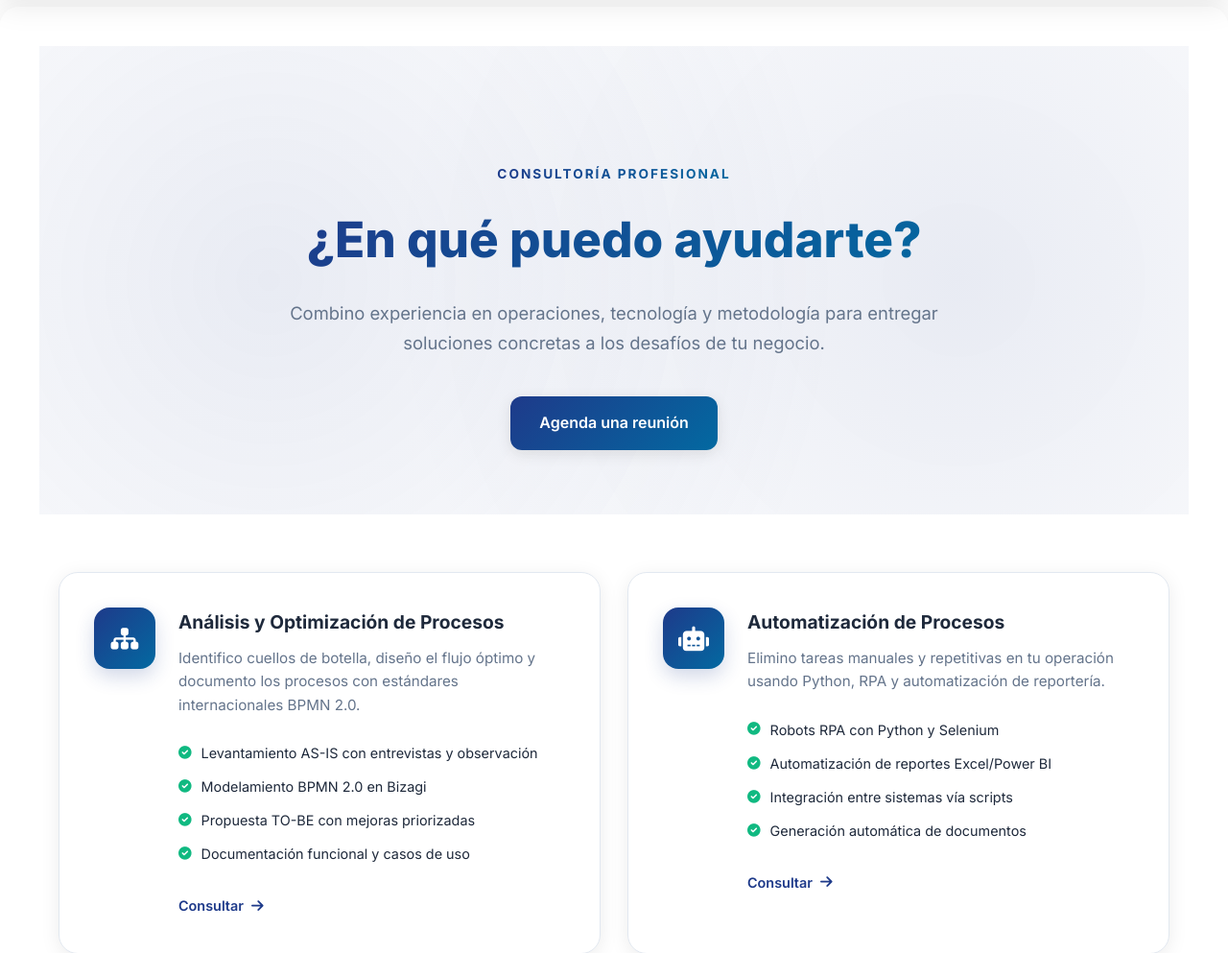
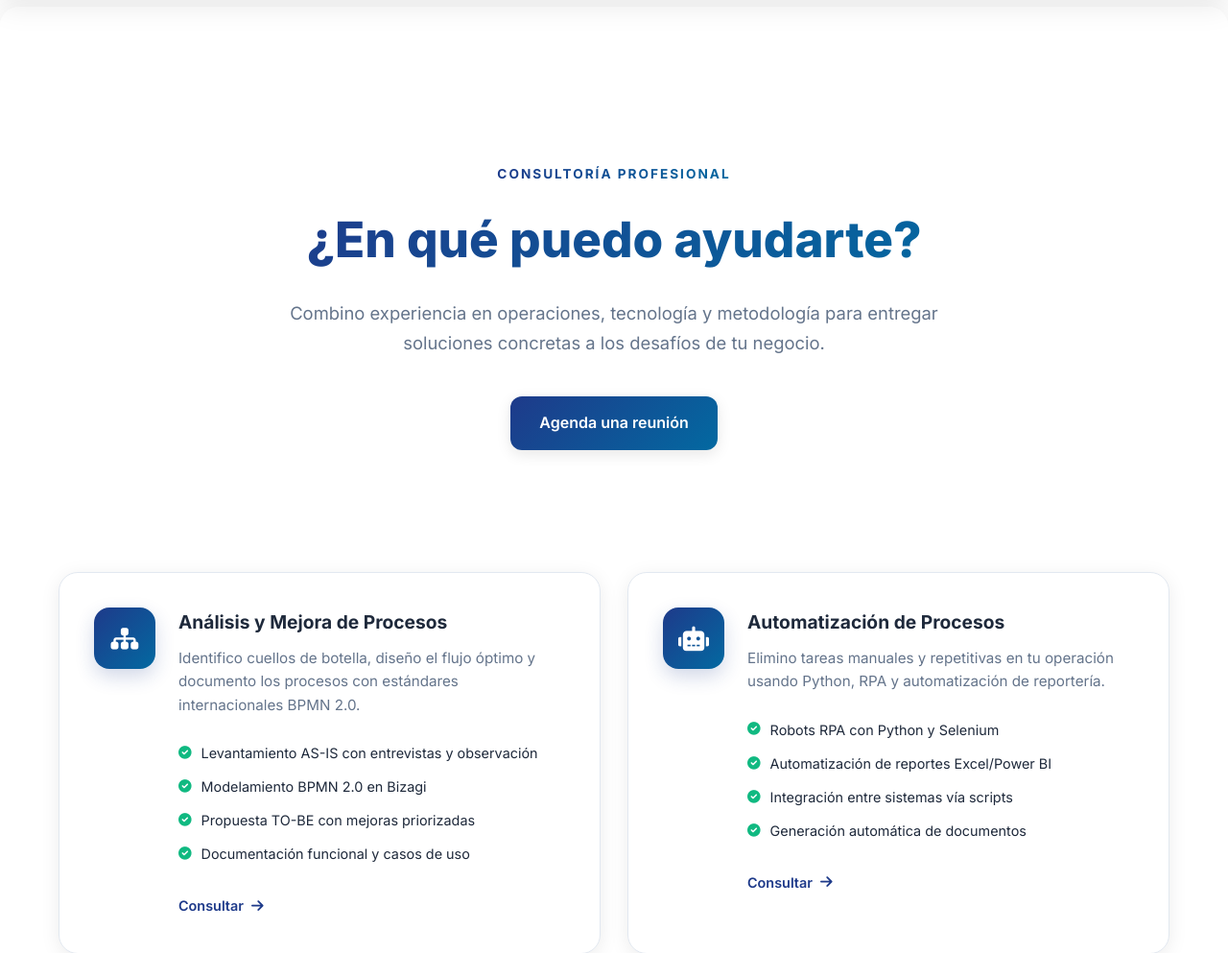
Before and after one commit to acortes28/acortes_cl, a Django app: page /servicios/ in a window 1280 px wide. Shown: the part 73-1066 px from the top of the page at 96% size. Run offline with Django 5.2, Linux system fonts and the light colour scheme.

Commit message:
Mejoras estéticas y cambio de número de contacto

```diff
--- a/app/management/templates/emails/booking_confirmation.html
+++ b/app/management/templates/emails/booking_confirmation.html
@@ -104,7 +104,7 @@
               <p style="margin:0 0 6px;font-size:13px;font-weight:600;color:#0f172a;">Alejandro Cortés V.</p>
               <p style="margin:0;font-size:12px;color:#94a3b8;line-height:1.8;">
                 <a href="mailto:contacto@acortesv.cl" style="color:#2563eb;text-decoration:none;">contacto@acortesv.cl</a>
-                &nbsp;·&nbsp; +56 9 4482 3643
+                &nbsp;·&nbsp; +56 9 5095 1811
                 &nbsp;·&nbsp; <a href="https://acortesv.cl" style="color:#2563eb;text-decoration:none;">acortesv.cl</a>
               </p>
             </td>
--- a/app/management/templates/emails/booking_confirmed.html
+++ b/app/management/templates/emails/booking_confirmed.html
@@ -85,7 +85,7 @@
               <p style="margin:0 0 6px;font-size:13px;font-weight:600;color:#0f172a;">Alejandro Cortés V.</p>
               <p style="margin:0;font-size:12px;color:#94a3b8;line-height:1.8;">
                 <a href="mailto:contacto@acortesv.cl" style="color:#2563eb;text-decoration:none;">contacto@acortesv.cl</a>
-                &nbsp;·&nbsp; +56 9 4482 3643
+                &nbsp;·&nbsp; +56 9 5095 1811
                 &nbsp;·&nbsp; <a href="https://acortesv.cl" style="color:#2563eb;text-decoration:none;">acortesv.cl</a>
               </p>
             </td>
--- a/app/management/templates/emails/booking_reminder.html
+++ b/app/management/templates/emails/booking_reminder.html
@@ -121,7 +121,7 @@
               <p style="margin:0 0 6px;font-size:13px;font-weight:600;color:#0f172a;">Alejandro Cortés V.</p>
               <p style="margin:0;font-size:12px;color:#94a3b8;line-height:1.8;">
                 <a href="mailto:contacto@acortesv.cl" style="color:#2563eb;text-decoration:none;">contacto@acortesv.cl</a>
-                &nbsp;·&nbsp; +56 9 4482 3643
+                &nbsp;·&nbsp; +56 9 5095 1811
                 &nbsp;·&nbsp; <a href="https://acortesv.cl" style="color:#2563eb;text-decoration:none;">acortesv.cl</a>
               </p>
             </td>
--- a/app/static/css/styles.css
+++ b/app/static/css/styles.css
@@ -272,7 +272,7 @@ nav {
     background: linear-gradient(135deg, transparent 45%, rgba(13, 148, 136, 0.18) 100%);
 }
 
-/* Brillo ambiental izquierdo (mantiene el glow original) */
+/* Brillo ambiental izquierdo (mantiene el glow original)
 .hero::before {
     content: '';
     position: absolute;
@@ -282,7 +282,7 @@ nav {
         radial-gradient(circle at 5%  20%, var(--glow-color) 0%, transparent 35%);
     z-index: 1;
     pointer-events: none;
-}
+} */
 
 .hero > .container {
     width: 100%;
@@ -2246,9 +2246,7 @@ footer {
     padding: 120px 0 60px;
     text-align: center;
     position: relative;
-    background:
-        radial-gradient(circle at 20% 50%, var(--glow-color) 0%, transparent 60%),
-        radial-gradient(circle at 80% 50%, var(--glow-color) 0%, transparent 60%);
+
 }
 
 .services-hero-content {
--- a/app/templates/about.html
+++ b/app/templates/about.html
@@ -45,7 +45,7 @@
                 <div class="social-links">
                     <a href="https://www.linkedin.com/in/acortes28/" class="social-link" target="_blank"><i class="fab fa-linkedin"></i></a>
                     <a href="https://github.com/acortes28" class="social-link" target="_blank"><i class="fab fa-github"></i></a>
-                    <a href="https://wa.me/+56944823643?text=Hola%2C%20estoy%20interesado%2Fa%20en%20tu%20perfil" class="social-link" target="_blank" title="Contactar por WhatsApp">
+                    <a href="https://wa.me/+56950951811?text=Hola%2C%20estoy%20interesado%2Fa%20en%20tu%20perfil" class="social-link" target="_blank" title="Contactar por WhatsApp">
                         <i class="fab fa-whatsapp"></i>
                     </a>
                     <button class="social-link pdf-viewer-btn" data-pdf-url="{% static 'files/cv_acortes_es.pdf' %}">
--- a/app/templates/base.html
+++ b/app/templates/base.html
@@ -13,7 +13,7 @@
     <title>Alejandro Cortés - {% block title %}{% endblock %}</title>
     {% load static %}
     <link rel="icon" type="image/x-icon" href="{% static 'favicon.ico' %}">
-    <link rel=""shortcut icon" type="image/x-icon" href="{% static 'favicon.ico' %}">
+    <link rel="shortcut icon" type="image/x-icon" href="{% static 'favicon.ico' %}">
     <link rel="preconnect" href="https://fonts.googleapis.com">
     <link rel="preconnect" href="https://fonts.gstatic.com" crossorigin>
     <link href="https://fonts.googleapis.com/css2?family=Inter:wght@300;400;500;600;700;800&display=swap" rel="stylesheet">
@@ -60,7 +60,7 @@
                     <a href="https://github.com/acortes28" target="_blank" class="footer-social-icon" aria-label="GitHub">
                         <i class="fab fa-github"></i>
                     </a>
-                    <a href="https://wa.me/+56944823643" target="_blank" class="footer-social-icon" aria-label="WhatsApp">
+                    <a href="https://wa.me/+56950951811" target="_blank" class="footer-social-icon" aria-label="WhatsApp">
                         <i class="fab fa-whatsapp"></i>
                     </a>
                 </div>
@@ -84,7 +84,7 @@
                 </div>
                 <div class="footer-contact-item">
                     <i class="fas fa-phone"></i>
-                    <span>+56 9 4482 3643</span>
+                    <span>+56 9 5095 1811</span>
                 </div>
                 <div class="footer-contact-item">
                     <i class="fas fa-map-marker-alt"></i>
--- a/app/templates/contact.html
+++ b/app/templates/contact.html
@@ -26,7 +26,7 @@
                 <h2><i class="fas fa-paper-plane"></i> Información de Contacto</h2>
                 <ul>
                     <li><i class="fas fa-envelope"></i> <strong>Email:</strong> contacto@acortesv.cl</li>
-                    <li><i class="fas fa-phone"></i> <strong>Teléfono:</strong> +56 9 4482 3643</li>
+                    <li><i class="fas fa-phone"></i> <strong>Teléfono:</strong> +56 9 5095 1811</li>
                     <li><i class="fas fa-map-marker-alt"></i> <strong>Ubicación:</strong> Santiago, Chile</li>
                 </ul>
 
@@ -35,7 +35,7 @@
                     <div class="social-links">
                         <a href="https://www.linkedin.com/in/acortes28/" class="social-link" target="_blank"><i class="fab fa-linkedin"></i> LinkedIn</a>
                         <a href="https://github.com/acortes28" class="social-link" target="_blank"><i class="fab fa-github"></i> GitHub</a>
-                        <a href="https://wa.me/+56944823643?text=Hola%2C%20estoy%20interesado%2Fa%20en%20tu%20perfil" class="social-link" target="_blank" title="Contactar por WhatsApp">
+                        <a href="https://wa.me/+56950951811?text=Hola%2C%20estoy%20interesado%2Fa%20en%20tu%20perfil" class="social-link" target="_blank" title="Contactar por WhatsApp">
                             <i class="fab fa-whatsapp"></i> WhatsApp
                         </a>
                     </div>
--- a/app/templates/index.html
+++ b/app/templates/index.html
@@ -52,8 +52,8 @@
         <div class="home-services-grid">
             <div class="home-service-card">
                 <i class="fas fa-sitemap"></i>
-                <h3>Análisis de Procesos</h3>
-                <p>Levantamiento, modelamiento BPMN y optimización de procesos operacionales con metodología probada.</p>
+                <h3>Análisis y Mejora de Procesos</h3>
+                <p>Levantamiento, modelamiento BPMN y mejoras de procesos operacionales con metodología probada.</p>
             </div>
             <div class="home-service-card">
                 <i class="fas fa-robot"></i>
--- a/app/templates/services.html
+++ b/app/templates/services.html
@@ -24,7 +24,7 @@
                     <i class="fas fa-sitemap"></i>
                 </div>
                 <div class="service-body">
-                    <h3>Análisis y Optimización de Procesos</h3>
+                    <h3>Análisis y Mejora de Procesos</h3>
                     <p>Identifico cuellos de botella, diseño el flujo óptimo y documento los procesos con estándares internacionales BPMN 2.0.</p>
                     <ul class="service-includes">
                         <li><i class="fas fa-check-circle"></i> Levantamiento AS-IS con entrevistas y observación</li>
```
Also changed, not shown: app/templates/personal_projects.html (+2 -5 lines).
